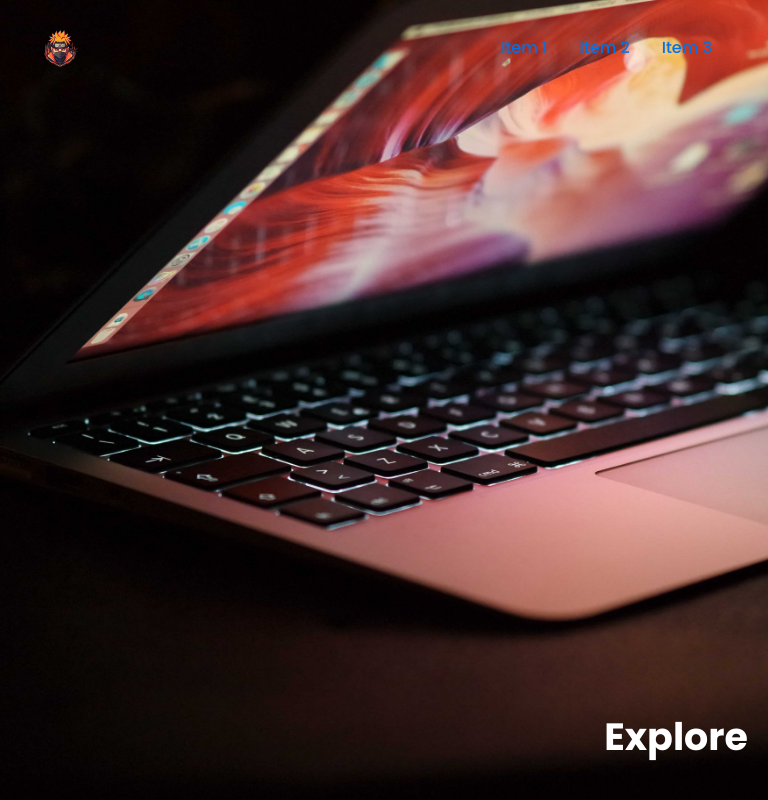
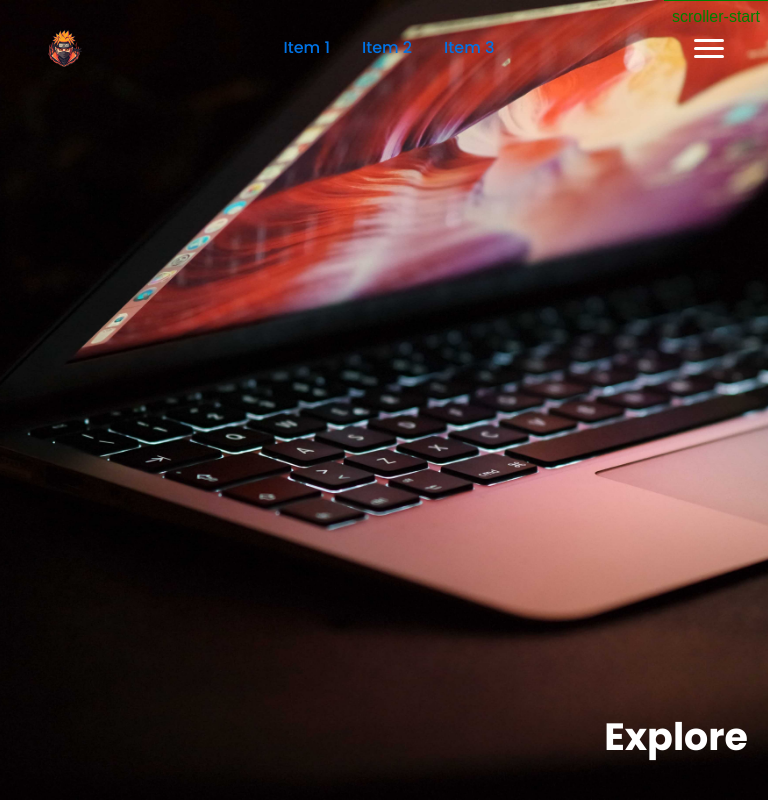
Before and after one commit to Mudassir0616/tech-market, a React (Vite) app: page / in a window 768 px wide. Shown: the top 800 px of the page. Built offline with nearby package versions, Linux system fonts and the light colour scheme.

Commit message:
sync psuh

```diff
--- a/src/components/common/Navbar.jsx
+++ b/src/components/common/Navbar.jsx
@@ -60,6 +60,12 @@ const NavBar = () => {
               </a>
             </div>
           </div>
+
+          <div className="hamburger">
+            <div className="line"></div>
+            <div className="line"></div>
+            <div className="line"></div>
+          </div>
         </nav>
       </header>
     </nav>
--- a/src/components/home/Services.jsx
+++ b/src/components/home/Services.jsx
@@ -18,10 +18,11 @@ const Services = () => {
         scrollTrigger: {
           trigger: servicesRef.current,
           start: `top top`,
-          end: `bottom+=1500 top`,
+          end: `bottom+=500 top-=300`,
           // end: "+=3000",
           pin: true,
-          scrub: 2,
+          scrub: 1,
+          markers: true,
         },
       });
 
@@ -52,7 +53,7 @@ const Services = () => {
       <h1 className="white-shine">OUR SERVICES</h1>
 
       <div className="laptops-container">
-        <img src="/img/laptop.png" alt="Laptop" className="bg-img" />
+        <img src="/img/banner.jpg" alt="Laptop" className="bg-img" />
       </div>
 
       <div className="cctv-container">
--- a/src/styles/main.css
+++ b/src/styles/main.css
@@ -1,7 +1,7 @@
 .hero-banner {
   position: relative;
   height: 100dvh;
-  background-image: url("/public/img/banner.jpg");
+  background-image: url("/img/banner.jpg");
   background-position-y: 20%;
   background-repeat: no-repeat;
   background-size: cover;
@@ -194,6 +194,12 @@
   align-items: flex-end;
   justify-content: flex-end;
   width: 100%;
+  margin-top: 200px;
+}
+@media screen and (max-width: 768px) {
+  .text-reveal-container {
+    margin-top: 100px;
+  }
 }
 .text-reveal-container .reveal {
   max-width: 60%;
--- a/src/styles/style.css
+++ b/src/styles/style.css
@@ -124,21 +124,22 @@ main {
 .floating-nav {
   background-color: #0D0E12;
   border: 1px solid #0D0E12;
-  border-radius: 5px;
+  border-radius: 8px;
 }
 
 .nav-container {
   position: fixed;
   top: 1rem;
-  inset-inline: 0;
+  inset-inline: 0.6rem;
   z-index: 50;
-  height: 4rem;
+  height: 3.2rem;
   border: none;
   transition: all 0.4s ease;
 }
 @media (min-width: 640px) {
   .nav-container {
     inset-inline: 1.5rem;
+    height: 4rem;
   }
 }
 
@@ -155,6 +156,11 @@ main {
   justify-content: space-between;
   padding: 1rem;
 }
+@media (max-width: 768px) {
+  .nav-inner {
+    padding: 0 20px;
+  }
+}
 
 .logo-container {
   display: flex;
@@ -177,6 +183,24 @@ main {
 @media (min-width: 768px) {
   .nav-links-container .nav-links {
     display: flex;
+  }
+}
+
+.hamburger {
+  display: none;
+}
+@media (max-width: 768px) {
+  .hamburger {
+    display: flex;
+    flex-direction: column;
+    gap: 5px;
+  }
+  .hamburger .line {
+    content: "";
+    width: 30px;
+    height: 3px;
+    border-radius: 24px;
+    background-color: white;
   }
 }
 
--- a/src/styles/style.scss
+++ b/src/styles/style.scss
@@ -157,22 +157,23 @@ main {
 .floating-nav {
     background-color: $sidenav-backgroundColor;
     border: 1px solid $sidenav-backgroundColor;
-    border-radius: 5px;
+    border-radius: 8px;
 }
 
 
 .nav-container {
     position: fixed;
     top: 1rem;
-    inset-inline: 0;
+    inset-inline: 0.6rem;
     z-index: 50;
-    height: 4rem;
+    height: 3.2rem;
     border: none;
     // background-color: $sidenav-backgroundColor;
     transition: all $transition-duration ease;
 
     @media (min-width: 640px) {
         inset-inline: 1.5rem;
+        height: 4rem;
     }
 }
 
@@ -188,6 +189,10 @@ main {
     align-items: center;
     justify-content: space-between;
     padding: 1rem;
+
+    @media (max-width: 768px) {
+        padding: 0 20px;
+    }
 }
 
 .logo-container {
@@ -210,6 +215,24 @@ main {
 
         @media (min-width: 768px) {
             display: flex;
+        }
+    }
+}
+
+.hamburger {
+    display: none;
+
+    @media (max-width: 768px) {
+        display: flex;
+        flex-direction: column;
+        gap: 5px;
+
+        .line {
+            content: '';
+            width: 30px;
+            height: 3px;
+            border-radius: 24px;
+            background-color: white;
         }
     }
 }
```
Also changed, not shown: src/styles/main.scss (+6 -1 lines), 2 other files (tests, documents, lock files or other folders).
